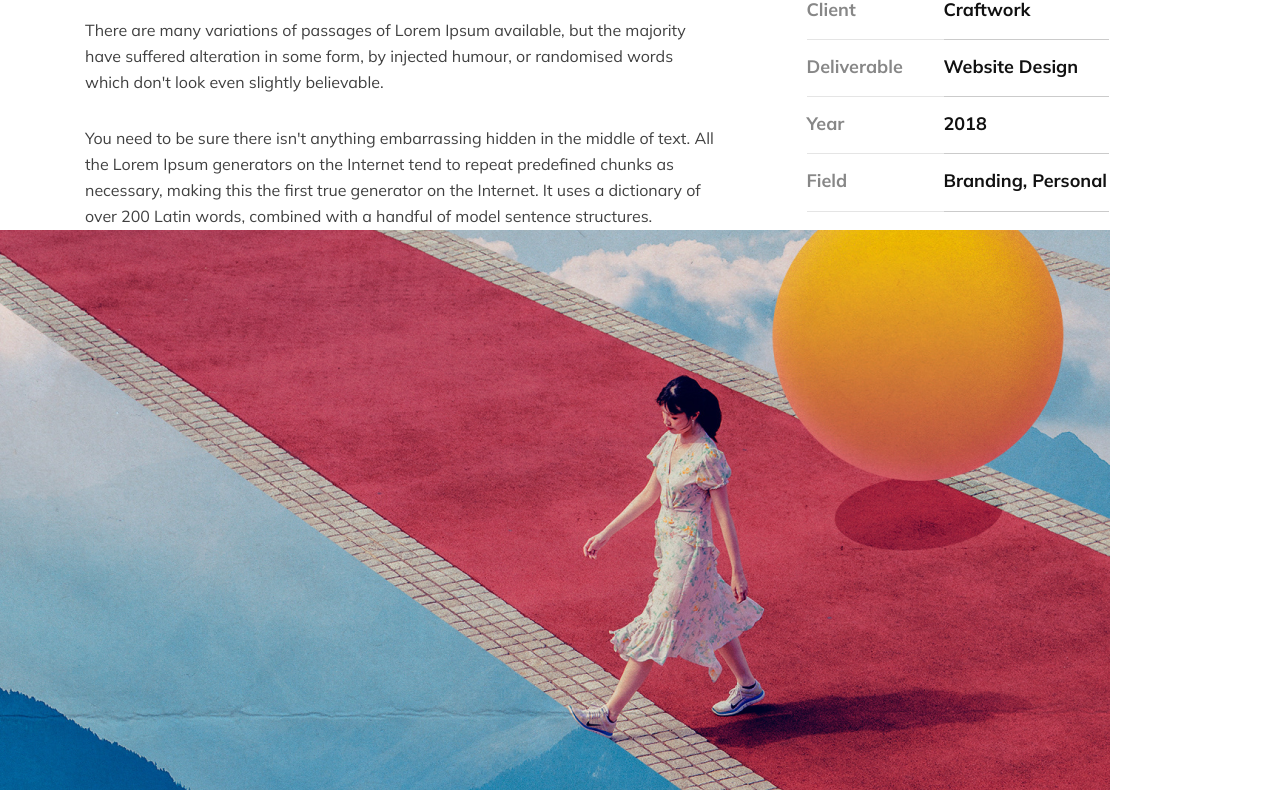
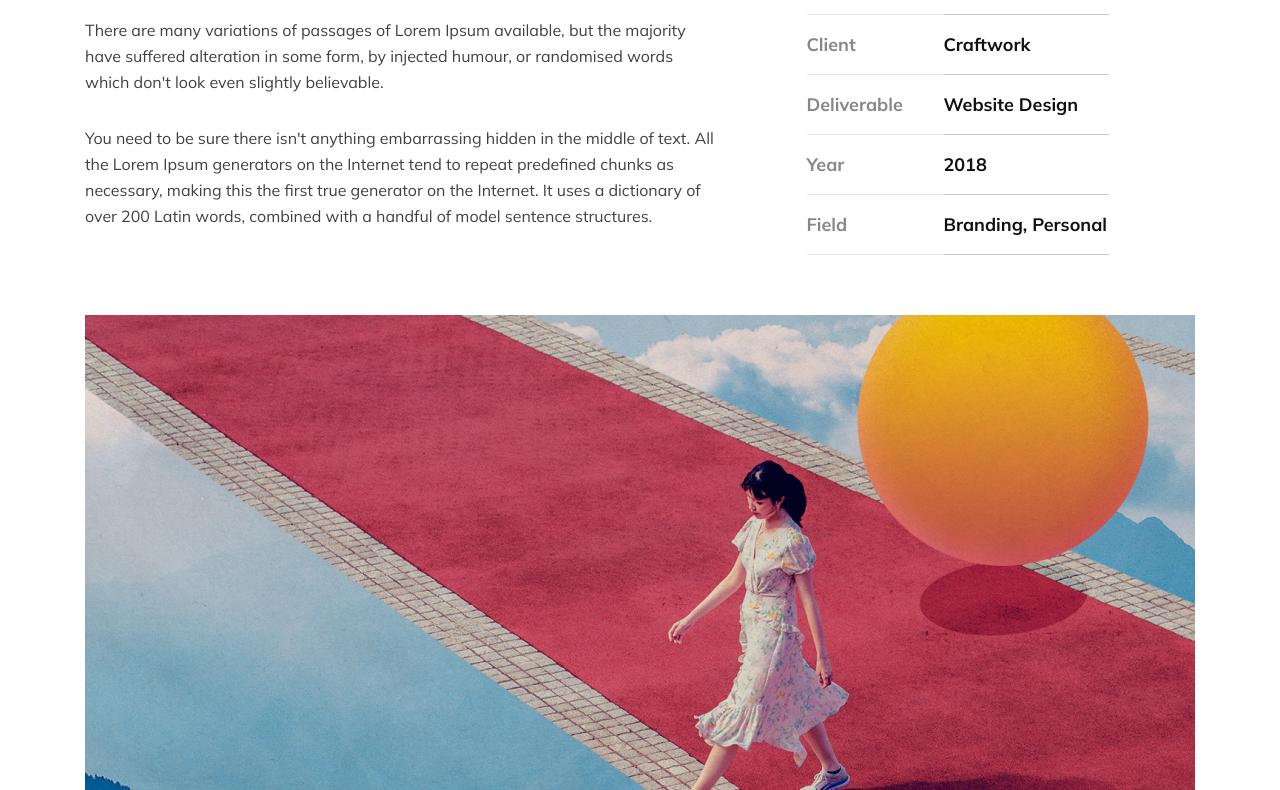
Before and after one commit to agorbacheva-y/Sass-genesis, a plain HTML site: page pages/project.html in a window 1280 px wide. Shown: the part 330-1120 px from the top of the page. Drawn offline with Linux system fonts and the light colour scheme.

Commit message:
placement of main image

```diff
--- a/pages/project.html
+++ b/pages/project.html
@@ -61,7 +61,7 @@
         </aside>
     </div>
 
-    <div>
+    <div class="main-image">
         <img src="../images/project/girl-walking.png" alt="girl walking">
     </div>
 
--- a/styles/project.scss
+++ b/styles/project.scss
@@ -70,6 +70,7 @@ li {
     min-height: 343px;
     grid-template-columns: 137px 165px;
     grid-template-rows: repeat(6, 1fr);
+    margin-top: 45px;
 
     @include m.font-style($weight:700);
     @include m.font-size;
@@ -78,16 +79,24 @@ li {
     h4 {
         mix-blend-mode: normal;
         opacity: 0.5;
-        padding-bottom: 15px;
-        padding-top: 15px;
+        padding-bottom: 18px;
+        padding-top: 18px;
         border-bottom: 0.5px solid rgba(v.$border-color, 0.5);
     }
 
     p {
-        padding-bottom: 15px;
-        padding-top: 15px;
+        padding-bottom: 18px;
+        padding-top: 18px;
         border-bottom: 0.5px solid rgba(v.$border-color, 0.5);
     }
+}
+
+/* MAIN IMAGE */
+.main-image {
+    max-width: v.$container-width;
+    width: 100%;
+    margin: 60px auto;
+
 }
 
 /* FOOTER */
```
Also changed, not shown: styles/project.css.
